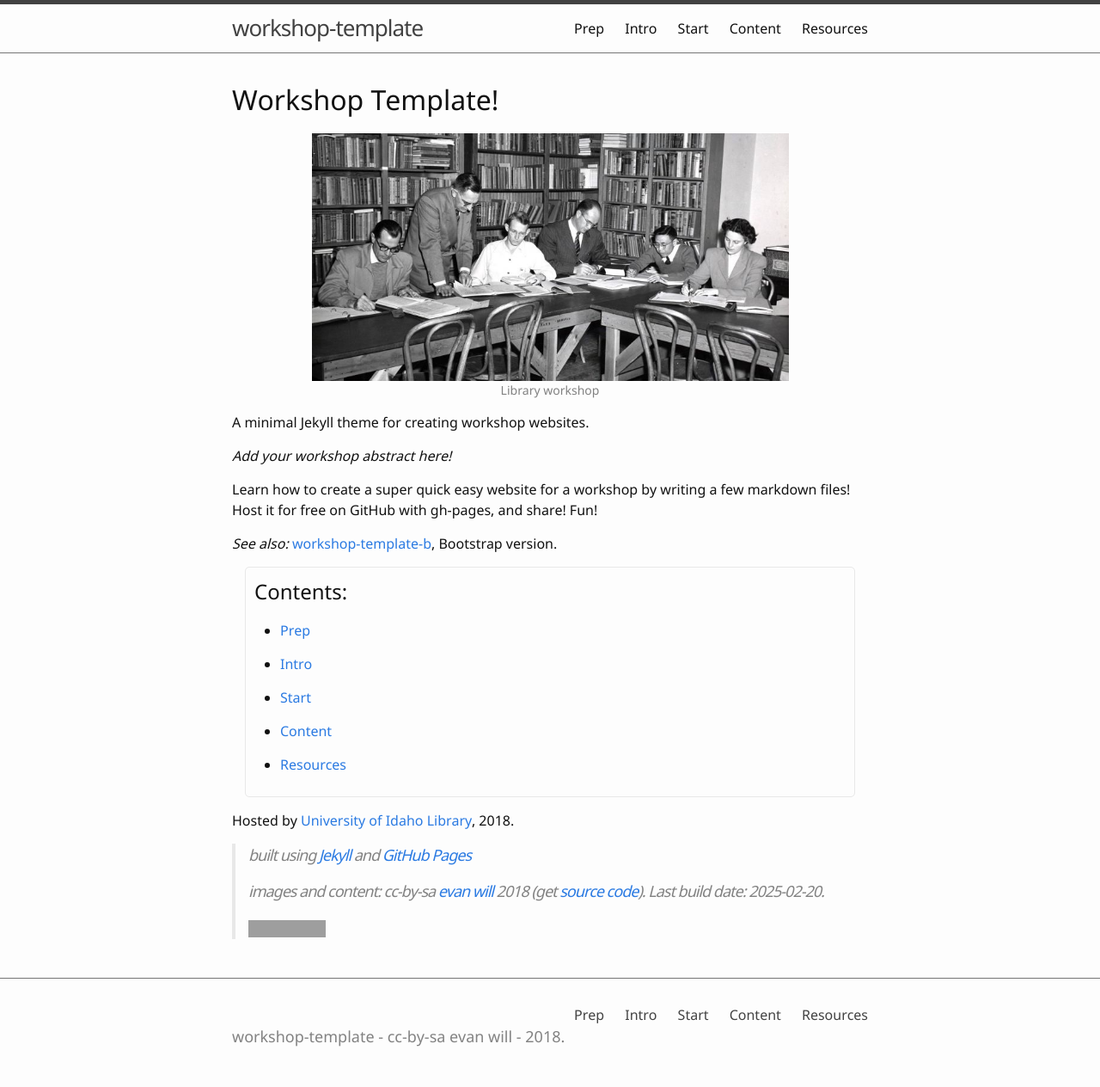
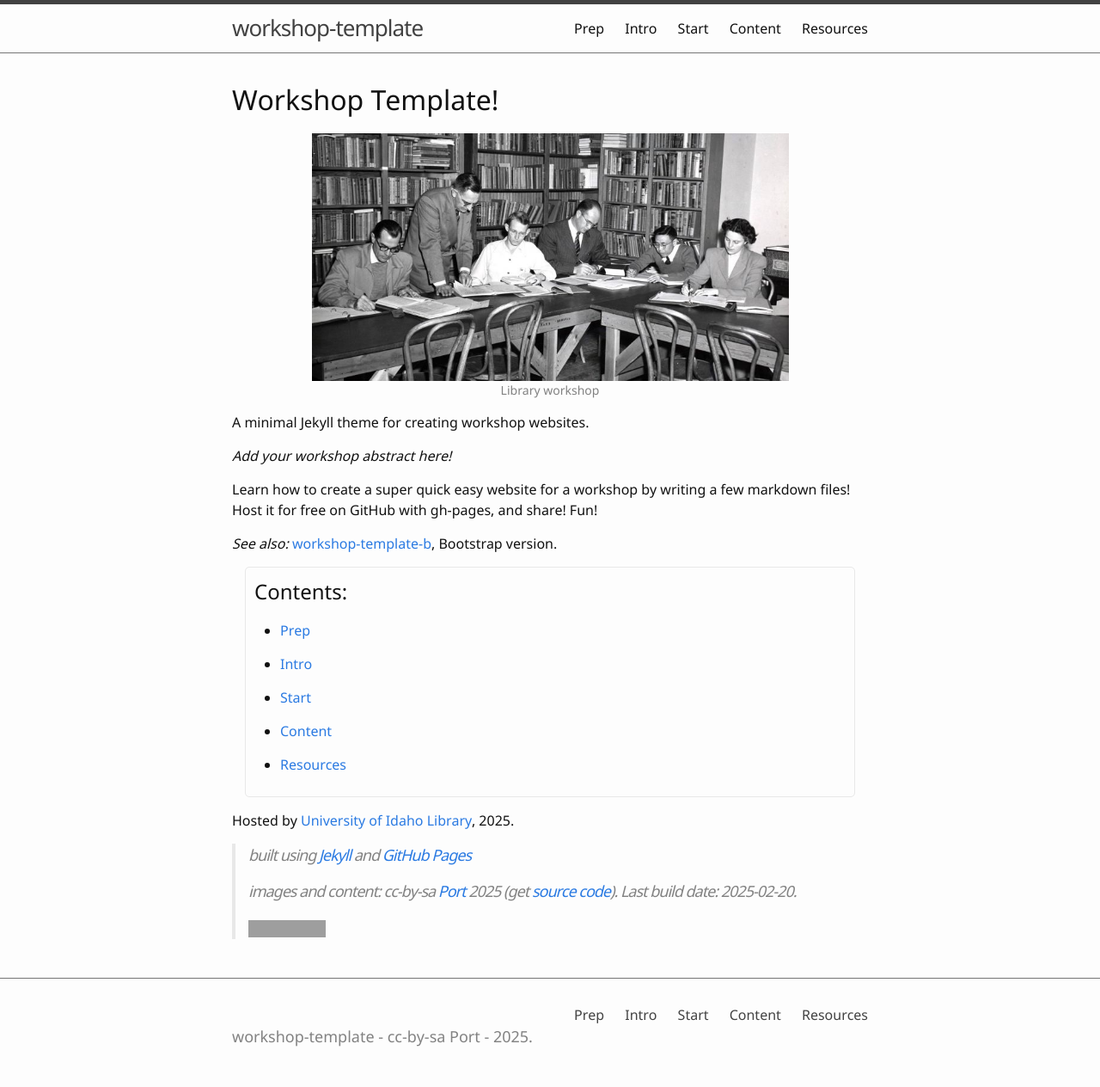
Before and after one commit to port-experimental/landg-workshop, a Jekyll site: the page built from index.md, in a window 1280 px wide. Shown: the whole page at 86% size. Built offline with Jekyll 4.4.1, drawn with Linux system fonts in a browser that asks for light colours; grey boxes are pictures that could not be loaded.

Commit message:
Update _config.yml

```diff
--- a/_config.yml
+++ b/_config.yml
@@ -14,12 +14,12 @@ description: "Create an OER workshop website quick and easy!"
 keywords: "workshops, OER, Open Education, websites, gh-pages, jekyll"
 
 # author settings for cc-by, appears in the footer
-author: evan will
-pub_year: 2018
-github_username: evanwill
+author: Port
+pub_year: 2025
+github_username: port-experimental
 
 # add the full url for the github repository
-repo: "https://github.com/evanwill/workshop-template"
+repo: "https://github.com/port-experimental/landg-workshop"
 
 # site urls
 # Optional if using GitHub Pages! If building manually, these must be set correctly.
```
